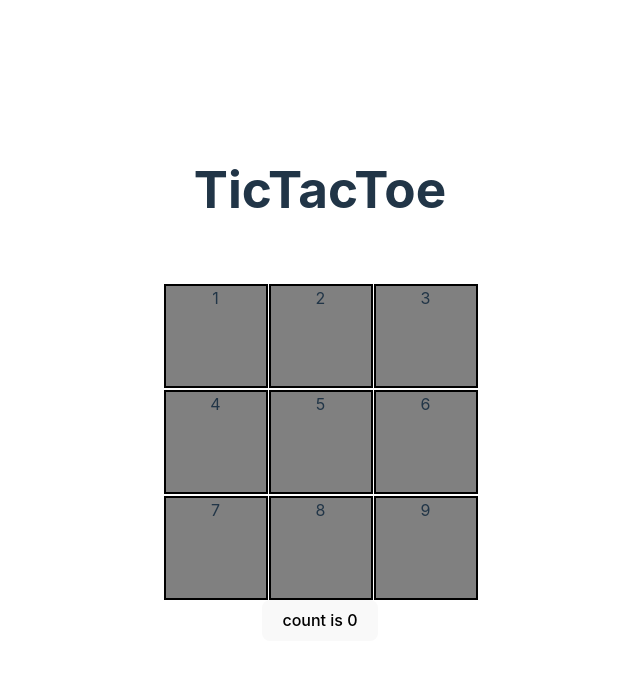
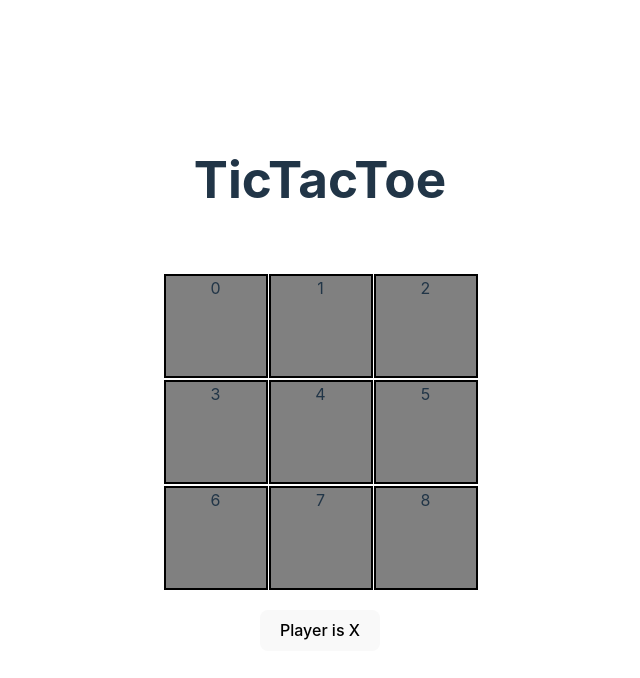
Before and after one commit to zahlenteufel/tictactoe, a React (Vite) app in the folder vite-project/: page / in a window 1280 px wide. Shown: the top 678 px of the page, without its empty margins (320-960 px from the left). Built offline with nearby package versions, Linux system fonts and the light colour scheme.

Commit message:
Some refactor and use button to select player.

```diff
--- a/vite-project/src/App.css
+++ b/vite-project/src/App.css
@@ -10,6 +10,7 @@
   grid-template-columns: repeat(3, 103px);
   justify-content: space-evenly;
   gap: 2px;
+  margin-bottom: 20px;
 }
 
 .board > div {
@@ -20,6 +21,10 @@
   cursor: pointer;
 }
 
+.board > div:hover {
+  background-color: lightgrey;
+}
+
 .card {
   padding: 2em;
 }
--- a/vite-project/src/App.tsx
+++ b/vite-project/src/App.tsx
@@ -4,32 +4,23 @@ import './App.css'
 function Board() {
   return (
     <div className="board">
-      <div>1</div>
-      <div>2</div>
-      <div>3</div>
-      <div>4</div>
-      <div>5</div>
-      <div>6</div>
-      <div>7</div>
-      <div>8</div>
-      <div>9</div>
-    </div >
-  )
+      {Array.from({ length: 9 }, (_, key) => (
+        <div key={key}>{key}</div>
+      ))}
+    </div>
+  );
 }
 
 function App() {
-  const [count, setCount] = useState(0)
+  const [player, setPlayer] = useState("X")
 
   return (
     <>
       <h1>TicTacToe</h1>
       <div className="card">
-        <div>
-          <Board></Board>
-        </div>
-
-        <button onClick={() => setCount((count) => count + 1)}>
-          count is {count}
+        <Board></Board>
+        <button onClick={() => setPlayer((p) => p == "X" ? "O" : "X")}>
+          Player is {player}
         </button>
       </div>
     </>
```
